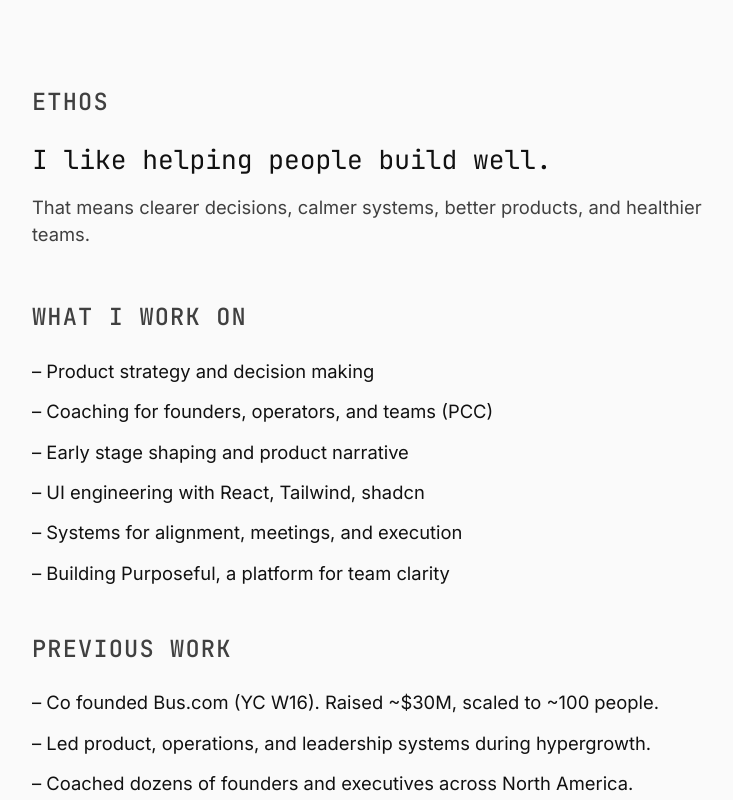
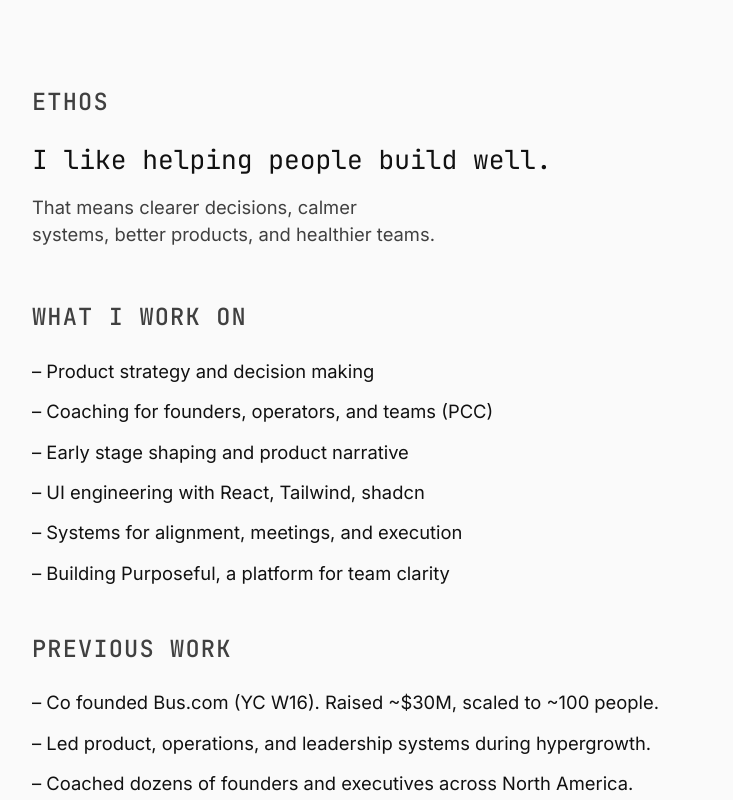
Before and after one commit to kysebo/boulay-site, a Next.js app: page / in a window 1280 px wide. Shown: the top 800 px of the page, without its empty margins (31-764 px from the left). Built offline with nearby package versions, Linux system fonts and the light colour scheme.

Commit message:
homepage changes

```diff
--- a/app/layout.tsx
+++ b/app/layout.tsx
@@ -1,4 +1,5 @@
 import type { Metadata } from "next";
+import { Provider } from 'react-wrap-balancer'
 import { Geist, Geist_Mono } from "next/font/google";
 import "./globals.css";
 
@@ -27,7 +28,7 @@ export default function RootLayout({
       <body
         className={`${geistSans.variable} ${geistMono.variable} antialiased`}
       >
-        {children}
+        <Provider>{children}</Provider>
       </body>
     </html>
   );
--- a/app/page.tsx
+++ b/app/page.tsx
@@ -1,3 +1,5 @@
+import { Balancer } from 'react-wrap-balancer'
+
 export default function Home() {
   return (
     <main className="min-h-screen bg-[#fafafa] text-[#111]">
@@ -11,7 +13,9 @@ export default function Home() {
             I like helping people build well.
           </p>
           <p className="mt-3 text-sm text-neutral-700">
-            That means clearer decisions, calmer systems, better products, and healthier teams.
+            <Balancer>
+              That means clearer decisions, calmer systems, better products, and healthier teams.
+            </Balancer>
           </p>
         </section>
 
--- a/package.json
+++ b/package.json
@@ -12,7 +12,8 @@
     "@subframe/core": "^1.147.0",
     "next": "16.0.3",
     "react": "19.2.0",
-    "react-dom": "19.2.0"
+    "react-dom": "19.2.0",
+    "react-wrap-balancer": "^1.1.1"
   },
   "devDependencies": {
     "@tailwindcss/postcss": "^4",
```
Also changed, not shown: 1 other file (tests, documents, lock files or other folders).
